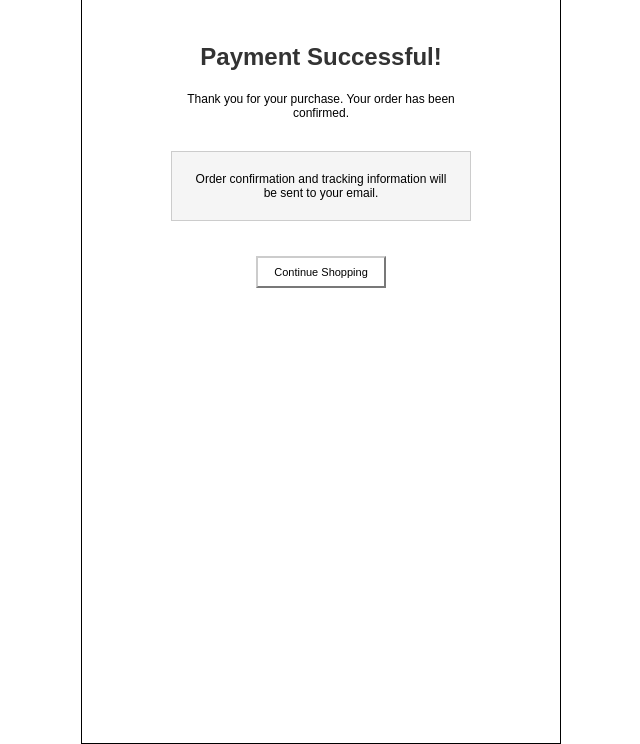
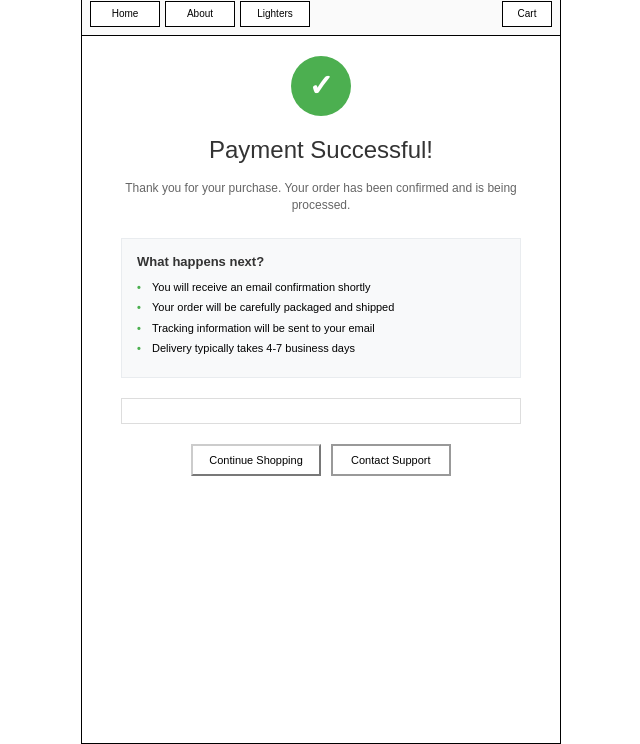
Before and after one commit to pqueuex/store.extantra, a website: page success.html in a window 1280 px wide. Shown: the part 56-800 px from the top of the page, without its empty margins (319-959 px from the left). Drawn offline with Linux system fonts and the light colour scheme.

Commit message:
Update success page design and ensure email collection in Stripe checkout

```diff
--- a/server.js
+++ b/server.js
@@ -267,6 +267,7 @@ app.post('/create-checkout-session', checkoutLimiter, async (req, res) => {
             success_url: `${baseUrl}/success.html?session_id={CHECKOUT_SESSION_ID}`,
             cancel_url: `${baseUrl}/`,
             automatic_tax: { enabled: true },
+            customer_email: null, // Force email collection
             billing_address_collection: 'required',
             shipping_address_collection: {
                 allowed_countries: [
--- a/styles.css
+++ b/styles.css
@@ -1485,3 +1485,120 @@ body {
 .content-group a:hover {
     text-decoration: underline;
 }
+
+/* Success Page Styles */
+.success-container {
+    display: flex;
+    justify-content: center;
+    align-items: flex-start;
+    padding: 20px;
+    min-height: 400px;
+}
+
+.success-content {
+    text-align: center;
+    max-width: 400px;
+    width: 100%;
+}
+
+.success-icon {
+    width: 60px;
+    height: 60px;
+    background-color: #4CAF50;
+    color: white;
+    border-radius: 50%;
+    display: flex;
+    align-items: center;
+    justify-content: center;
+    font-size: 30px;
+    font-weight: bold;
+    margin: 0 auto 20px;
+}
+
+.success-content h1 {
+    color: #333;
+    font-size: 24px;
+    margin-bottom: 15px;
+    font-weight: normal;
+}
+
+.success-message {
+    color: #666;
+    font-size: 12px;
+    line-height: 1.4;
+    margin-bottom: 25px;
+}
+
+.order-info {
+    background-color: #f8f9fa;
+    border: 1px solid #e9ecef;
+    padding: 15px;
+    margin-bottom: 20px;
+    text-align: left;
+}
+
+.order-info h3 {
+    font-size: 13px;
+    margin-bottom: 10px;
+    color: #333;
+}
+
+.order-info ul {
+    list-style: none;
+    padding: 0;
+    margin: 0;
+}
+
+.order-info li {
+    font-size: 11px;
+    line-height: 1.4;
+    margin-bottom: 5px;
+    padding-left: 15px;
+    position: relative;
+}
+
+.order-info li:before {
+    content: "•";
+    color: #4CAF50;
+    font-weight: bold;
+    position: absolute;
+    left: 0;
+}
+
+.order-details {
+    background-color: #fff;
+    border: 1px solid #ddd;
+    padding: 12px;
+    margin-bottom: 20px;
+    font-size: 11px;
+}
+
+.order-reference {
+    color: #666;
+    font-family: monospace;
+}
+
+.success-actions {
+    display: flex;
+    gap: 10px;
+    justify-content: center;
+    flex-wrap: wrap;
+}
+
+.primary-button, .secondary-button {
+    background: white;
+    border: 2px outset #ccc;
+    padding: 8px 16px;
+    font-size: 11px;
+    cursor: pointer;
+    min-width: 120px;
+}
+
+.primary-button:hover, .secondary-button:hover {
+    background: #f0f0f0;
+}
+
+.secondary-button {
+    border-style: solid;
+    border-color: #999;
+}
--- a/success.html
+++ b/success.html
@@ -9,27 +9,66 @@
 <body>
     <div class="container">
         <header class="header">
-            <div class="logo-space">LOGO</div>
+            <div class="logo-space">
+                <img src="images/extantralogo.webp" alt="Extantra" class="logo-image">
+            </div>
         </header>
 
         <div class="main-container">
-            <div style="text-align: center; padding: 50px; max-width: 400px; margin: 0 auto;">
-                <h1 style="color: #333; margin-bottom: 20px;">Payment Successful!</h1>
-                <p style="margin-bottom: 30px;">Thank you for your purchase. Your order has been confirmed.</p>
+            <aside class="sidebar">
+                <div class="categories-section">
+                    <div class="category" onclick="goToPage('index.html')">Home</div>
+                    <div class="category" onclick="goToPage('about.html')">About</div>
+                    <div class="category" onclick="goToPage('lighters.html')">Lighters</div>
+                </div>
+                <div class="cart-button" id="cart-button" onclick="toggleCartDropdown()">
+                    Cart
+                    <div class="cart-count-badge hidden" id="cart-badge">0</div>
+                    <div class="cart-dropdown" id="cart-dropdown">
+                        <div class="cart-dropdown-content">
+                            <div class="cart-items" id="cart-items">
+                                <!-- Cart items will be populated here -->
+                            </div>
+                            <div class="cart-summary">
+                                <div>Items: <span id="cart-count">0</span></div>
+                                <div class="cart-total-line">Total: $<span id="cart-total">0.00</span></div>
+                                <button class="dropdown-checkout-button" id="checkout-btn" onclick="goToCheckout()" disabled>
+                                    Continue Shopping
+                                </button>
+                            </div>
+                        </div>
+                    </div>
+                </div>
+            </aside>
 
-                <div style="background: #f5f5f5; padding: 20px; margin-bottom: 30px; border: 1px solid #ccc;">
-                    <p style="margin: 0; font-size: 12px;">Order confirmation and tracking information will be sent to your email.</p>
+            <main class="content">
+                <div class="success-container">
+                    <div class="success-content">
+                        <div class="success-icon">✓</div>
+                        <h1>Payment Successful!</h1>
+                        <p class="success-message">Thank you for your purchase. Your order has been confirmed and is being processed.</p>
+
+                        <div class="order-info">
+                            <h3>What happens next?</h3>
+                            <ul>
+                                <li>You will receive an email confirmation shortly</li>
+                                <li>Your order will be carefully packaged and shipped</li>
+                                <li>Tracking information will be sent to your email</li>
+                                <li>Delivery typically takes 4-7 business days</li>
+                            </ul>
+                        </div>
+
+                        <div class="order-details" id="order-details">
+                            <!-- Order details will be populated here -->
+                        </div>
+
+                        <div class="success-actions">
+                            <button class="primary-button" onclick="goToPage('index.html')">Continue Shopping</button>
+                            <button class="secondary-button" onclick="goToPage('about.html')">Contact Support</button>
+                        </div>
+                    </div>
                 </div>
-
-                <button onclick="window.location.href='/'" style="
-                    background: white;
-                    border: 2px outset #ccc;
-                    padding: 8px 16px;
-                    font-size: 11px;
-                    cursor: pointer;
-                    margin: 5px;
-                ">Continue Shopping</button>
-            </div>
+            </main>
         </div>
     </div>
 
@@ -37,11 +76,57 @@
         // Clear cart after successful payment
         localStorage.removeItem('cart');
 
-        // Optional: Get session ID from URL for order tracking
+        // Update cart display
+        let cart = [];
+        let cartCount = 0;
+        let cartTotal = 0;
+        updateCartDisplay();
+
+        // Get session ID from URL for order tracking
         const urlParams = new URLSearchParams(window.location.search);
         const sessionId = urlParams.get('session_id');
+
         if (sessionId) {
             console.log('Stripe session ID:', sessionId);
+
+            // Optionally fetch order details from session
+            fetchOrderDetails(sessionId);
+        }
+
+        async function fetchOrderDetails(sessionId) {
+            try {
+                // This would require a new endpoint to fetch session details
+                // For now, we'll just display the session ID
+                const orderDetailsDiv = document.getElementById('order-details');
+                orderDetailsDiv.innerHTML = `
+                    <div class="order-reference">
+                        <strong>Order Reference:</strong> ${sessionId.substring(0, 20)}...
+                    </div>
+                `;
+            } catch (error) {
+                console.error('Error fetching order details:', error);
+            }
+        }
+
+        function goToPage(page) {
+            window.location.href = page;
+        }
+
+        function toggleCartDropdown() {
+            // Cart is empty, do nothing
+        }
+
+        function updateCartDisplay() {
+            document.getElementById('cart-count').textContent = cartCount;
+            document.getElementById('cart-total').textContent = cartTotal.toFixed(2);
+
+            const badge = document.getElementById('cart-badge');
+            if (cartCount > 0) {
+                badge.textContent = cartCount;
+                badge.classList.remove('hidden');
+            } else {
+                badge.classList.add('hidden');
+            }
         }
     </script>
 </body>
```
